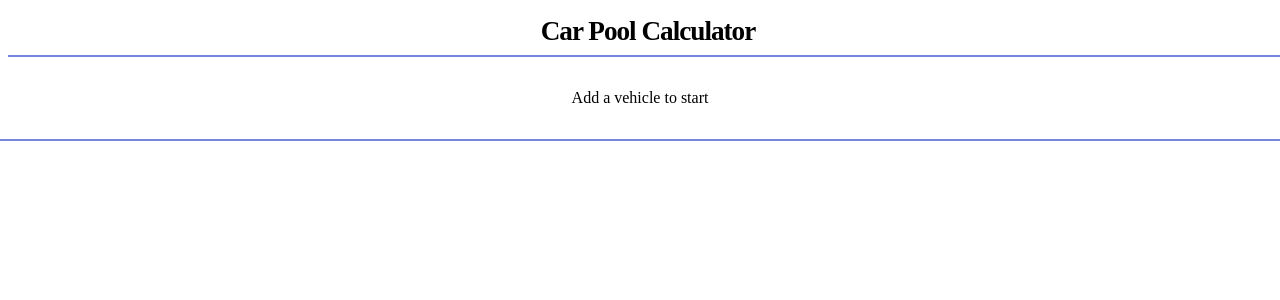
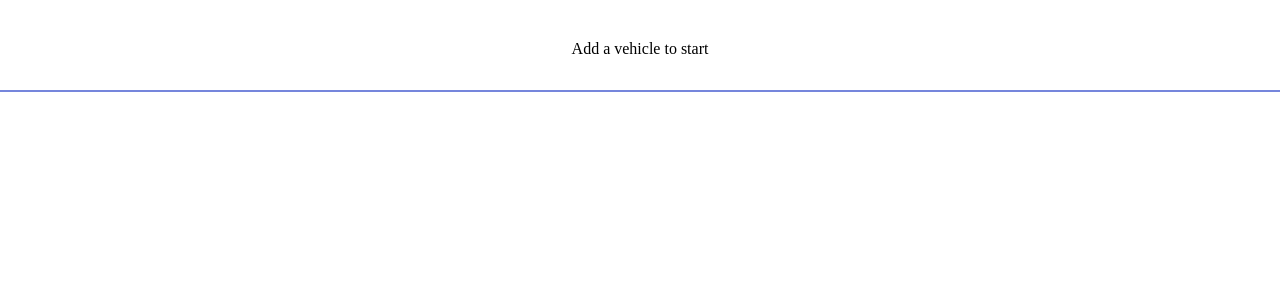
Before and after one commit to joewatts000/car-pool-calculator, a Next.js app: page /home/HomeContent in a window 1280 px wide. Shown: the top 300 px of the page. Built offline with nearby package versions, Linux system fonts and the light colour scheme.

Commit message:
remove header

```diff
--- a/pages/home/HomeContent.tsx
+++ b/pages/home/HomeContent.tsx
@@ -4,7 +4,7 @@ import Popup from '../../components/Popup';
 import AddCarForm from '../../components/car/AddCarForm';
 import Vehicles from '../../components/Vehicles';
 import Controls from '../../components/Controls';
-import Header from '../../common/Header';
+// import Header from '../../common/Header';
 
 const Main = styled.main`
   margin: auto;
@@ -66,7 +66,7 @@ const HomeContent = () => {
 
   return (
     <>
-      <Header />
+      {/* <Header /> */}
       <Main id="scrolling-container" height={height}>
         <Vehicles deleteCar={deleteCar} cars={cars} updateCar={updateCar} />
         <Controls openPopup={openPopup} resetCars={resetCars} />
```
